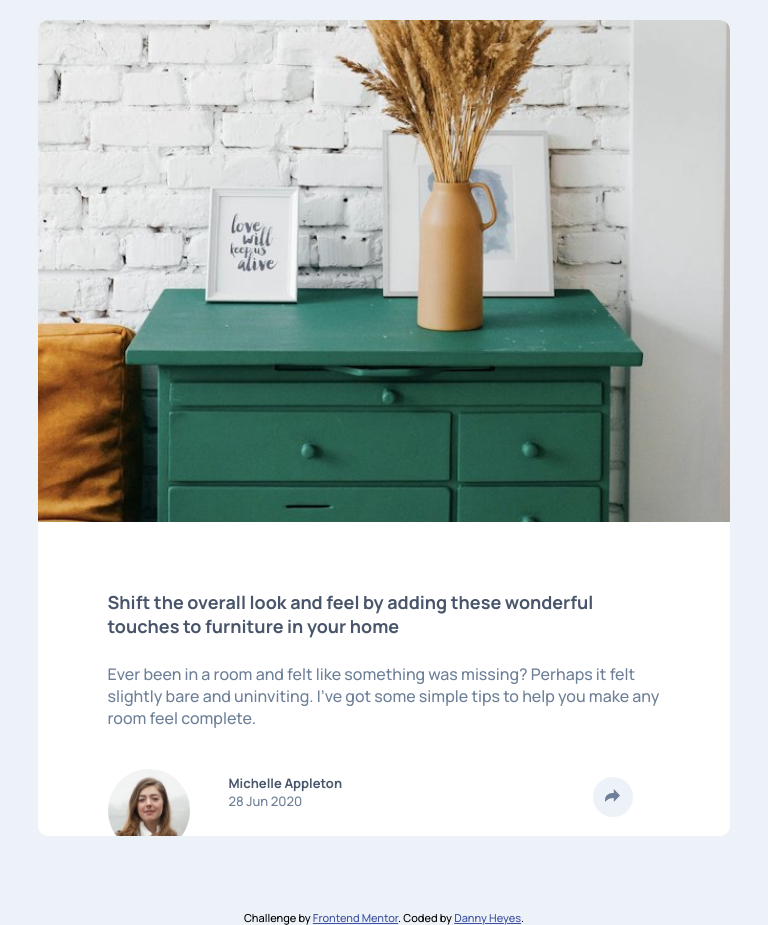
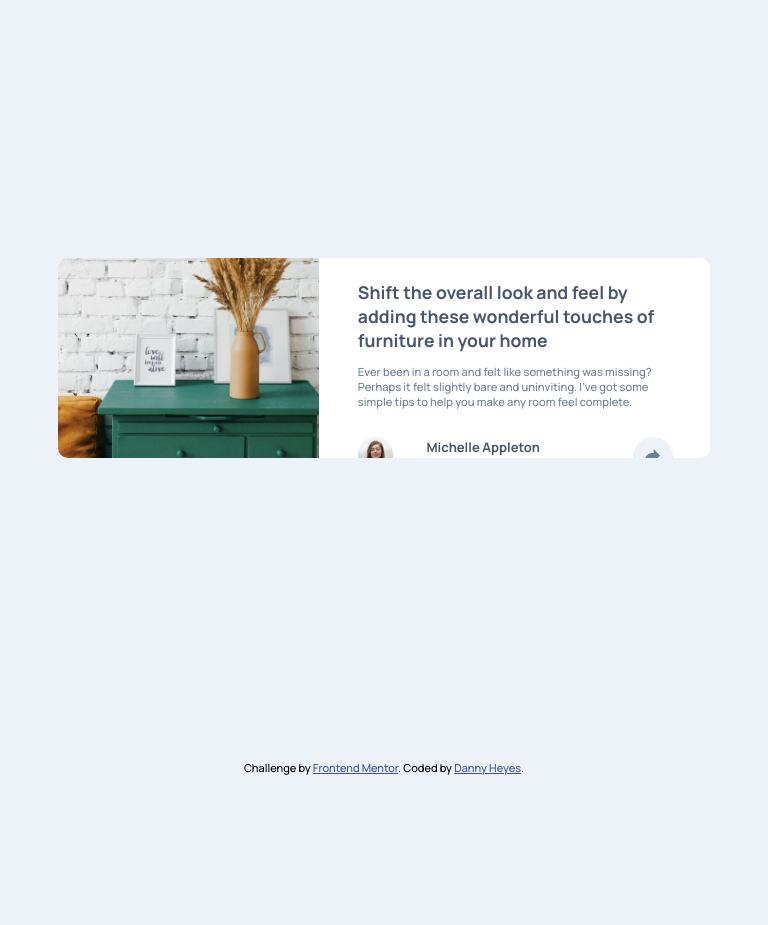
Before and after one commit to DannyHeyes/article-preview-challenge, a plain HTML site: page index.html in a window 768 px wide. After the commit the page ends 800 px from the top, so only its background shows below. Drawn offline with Linux system fonts and the light colour scheme.

Commit message:
updates for tablet
viewport for tablet updated. changes made not in the brief but needed.

```diff
--- a/index.html
+++ b/index.html
@@ -27,9 +27,10 @@
         <img src="images/drawers.jpg" alt="">
       </div>
 
+      <div class="wrapper">
         <div class="heading">
           <h1>Shift the overall look and feel by adding these wonderful
-          touches to furniture in your home</h1>
+            touches of furniture in your home</h1>
         </div>
 
         <div class="text">
@@ -45,6 +46,8 @@
             <img src="images/icon-share.svg" alt="">
           </button>
         </div>
+      </div>
+
 
 
 
--- a/style.css
+++ b/style.css
@@ -2,17 +2,17 @@ body {
   margin: 0;
   box-sizing: border-box;
   font-family: 'Manrope', sans-serif;
-    background-color: #ecf2f8;
+  background-color: #ecf2f8;
 }
 
-.container{
+.container {
   width: 100vw;
   display: flex;
   flex-direction: column;
   align-items: center;
 }
 
-.card{
+.card {
   width: 90%;
   background-color: white;
   border-radius: 10px;
@@ -31,29 +31,29 @@ body {
   width: 100%;
 }
 
-.heading h1{
+.heading h1 {
   font-size: 18px;
   font-weight: 700;
-  color: 	#48556a;
+  color: #48556a;
   width: 80%;
   margin-left: 10%;
 }
 
-.text h2{
+.text h2 {
   font-size: 16px;
   font-weight: 500;
-  color: 	#6d7f97;
+  color: #6d7f97;
   width: 80%;
   margin-left: 10%;
 }
 
-.name{
+.name {
   display: grid;
   grid-template-columns: 20% 50% 30%;
   margin-top: 10px;
 }
 
-.name p{
+.name p {
   position: relative;
   left: 15%;
   top: 10%;
@@ -68,7 +68,7 @@ body {
   margin-top: 1em;
 }
 
-.name button{
+.name button {
   background-color: #ecf2f8;
   width: 40px;
   height: 40px;
@@ -79,7 +79,7 @@ body {
   left: 34%
 }
 
-.michelle-image{
+.michelle-image {
   border-radius: 50%;
   width: 60%;
   position: relative;
@@ -87,7 +87,7 @@ body {
   top: 20%;
 }
 
-.share{
+.share {
   width: 90%;
   background-color: #48556a;
   border-radius: 0 0 10px 10px;
@@ -100,18 +100,18 @@ body {
   visibility: hidden;
 }
 
-.show-share{
+.show-share {
   visibility: visible;
 }
 
-.share p{
-  color:  #6d7f97;
+.share p {
+  color: #6d7f97;
   letter-spacing: 3px;
   font-weight: 500;
   margin-left: 40%;
 }
 
-.icons{
+.icons {
   margin: auto;
   padding-left: 40px;
 }
@@ -139,3 +139,51 @@ body {
 .attribution a {
   color: hsl(228, 45%, 44%);
 }
+
+@media screen and (min-width: 768px) and (max-width: 1023px) {
+  .container {
+    height: 95vh;
+    justify-content: center;
+  }
+  .card {
+    width: 85vw;
+    height: 25vh;
+    grid-template-columns: 40% 60%;
+  }
+  .image {
+    height: 100%;
+  }
+  .image img{
+    width: 120%;
+  }
+
+  .wrapper {
+    margin-top: 10px;
+  }
+
+  .heading h1{
+    font-size: 1.1rem;
+  }
+
+  .text h2{
+    font-size: 0.7rem;
+  }
+
+  .michelle-image {
+    width: 45%;
+    position: relative;
+    top: 30%;
+  }
+
+  .share{
+    width: 51vw;
+    margin-left: 34vw;
+    border-radius: 0 0 10px 0;
+    padding-top: 5px;
+    padding-bottom: 5px;
+  }
+
+
+
+
+}
```
Lines whose indentation alone changed are shown as unchanged.
